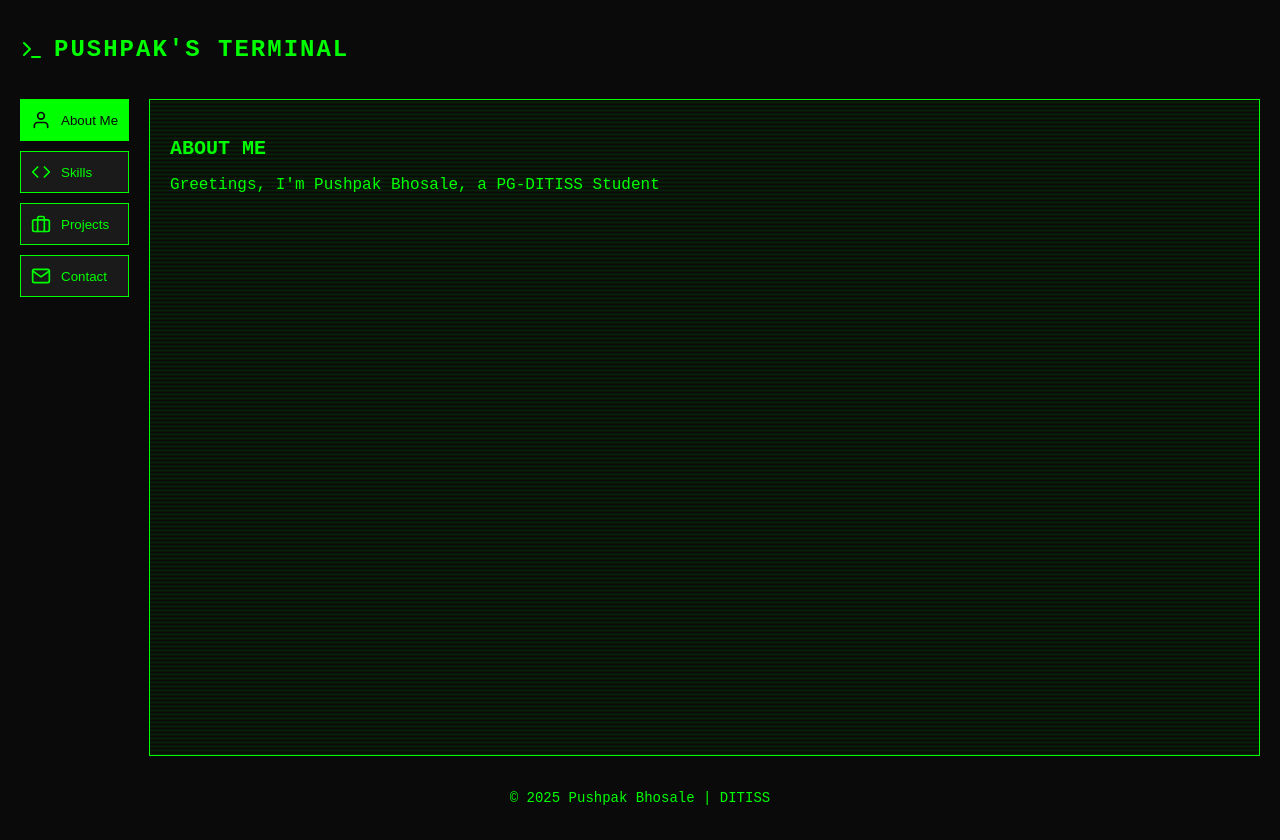
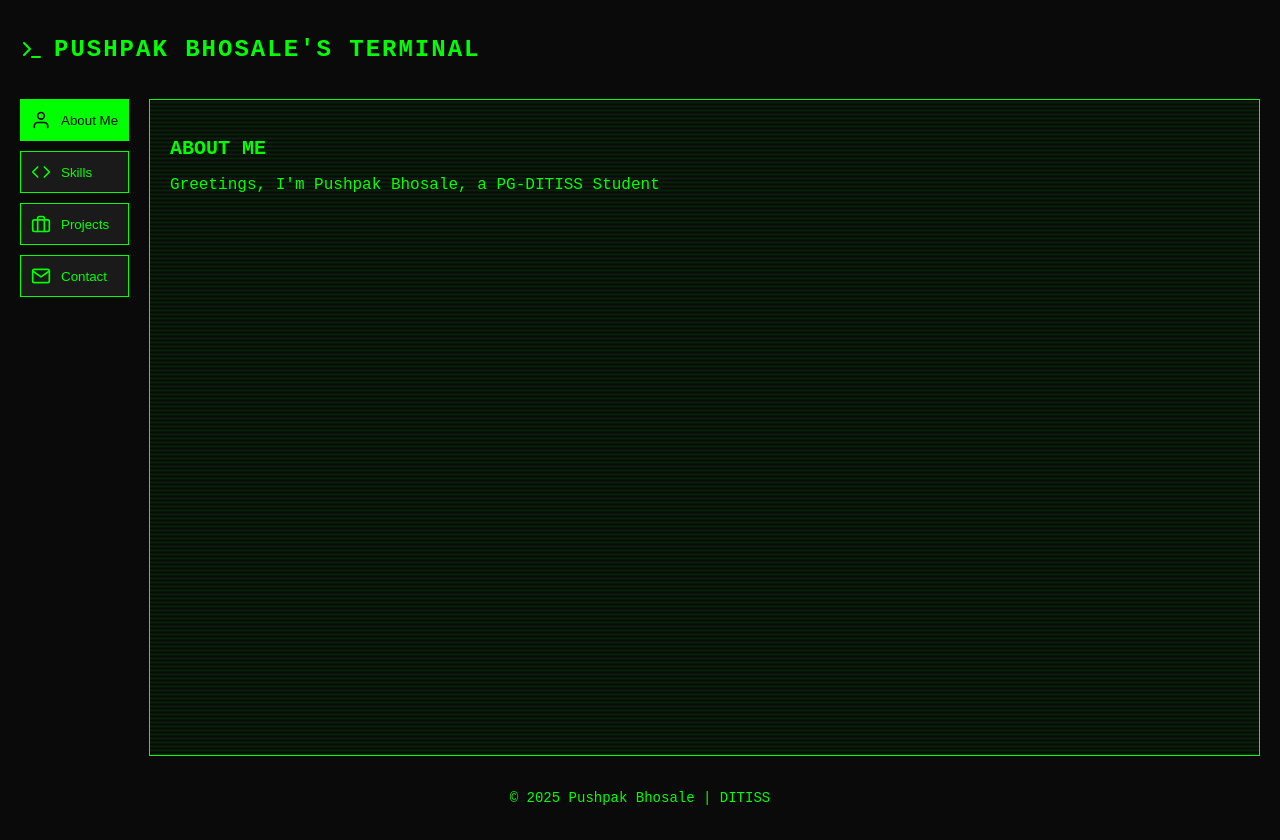
Before and after one commit to Pushpak3504/Ditiss-Portfolio, a plain HTML site: page index.html in a window 1280 px wide. Drawn offline with Linux system fonts and the light colour scheme.

Commit message:
Update index.html

```diff
--- a/index.html
+++ b/index.html
@@ -10,7 +10,7 @@
     <div class="sci-fi-terminal">
         <header>
             <div class="terminal-icon"></div>
-            <h1>Pushpak's Terminal</h1>
+            <h1>Pushpak Bhosale's Terminal</h1>
         </header>
         <main>
             <nav>
```
